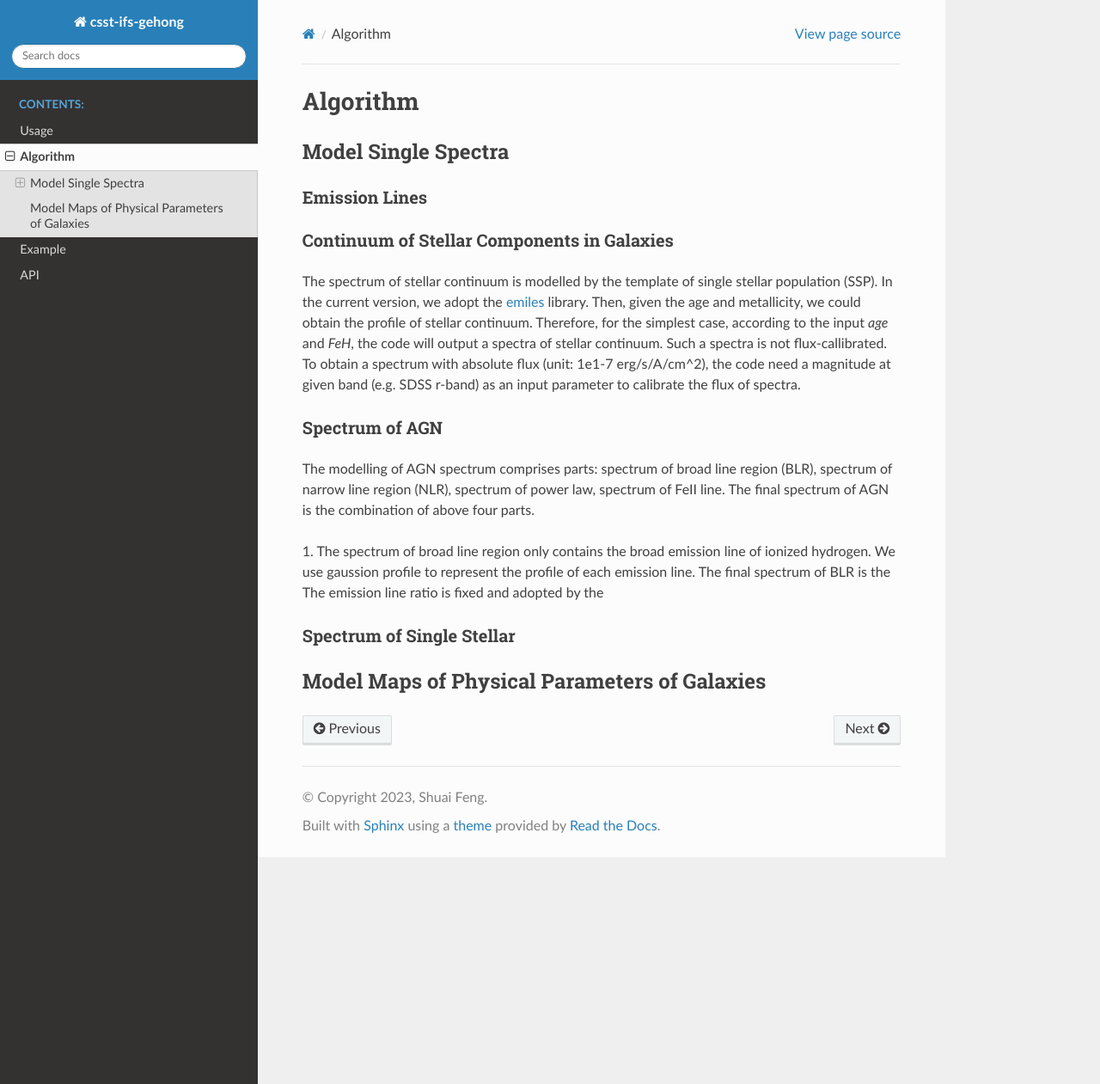
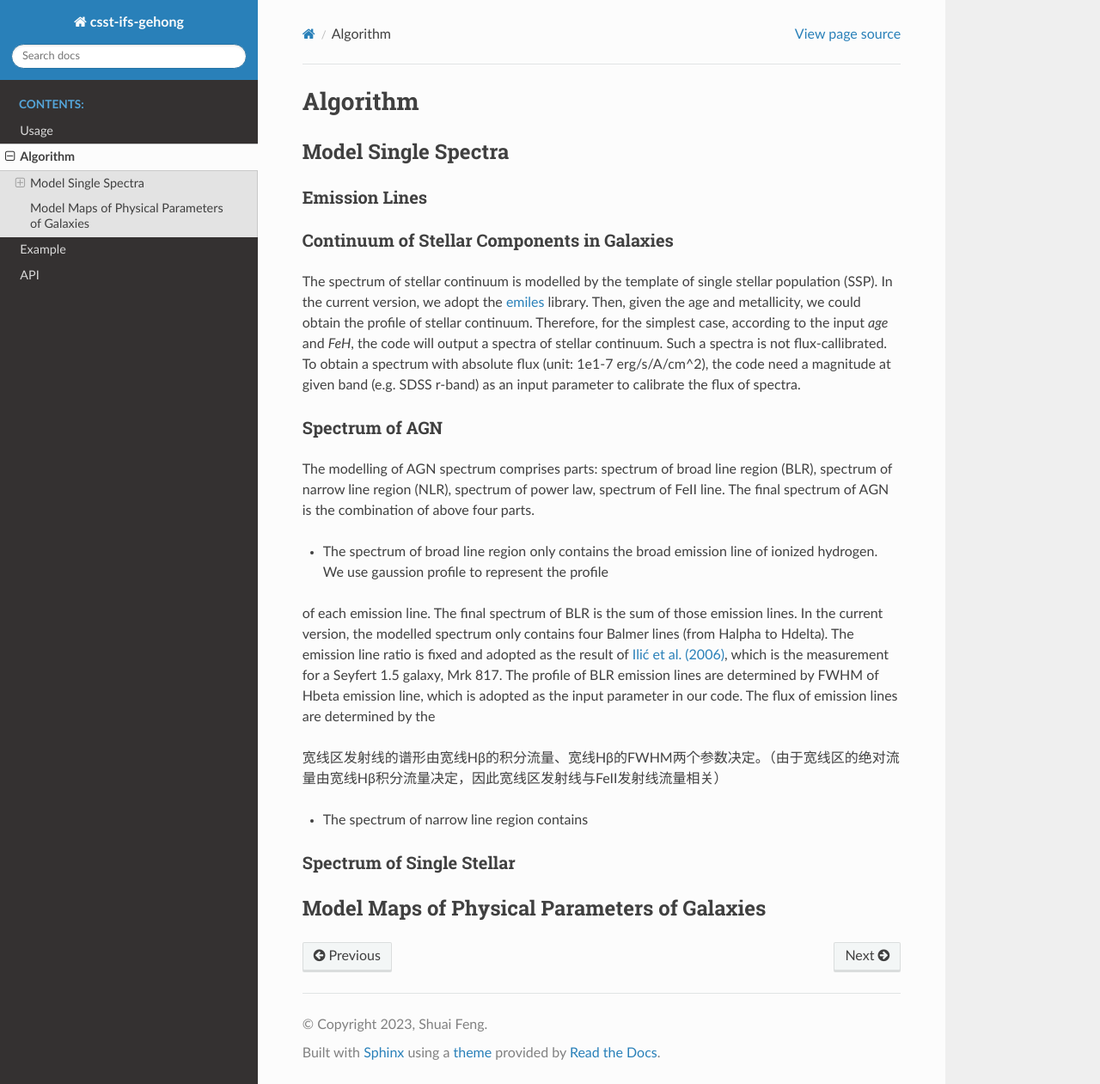
Before and after one commit to fengshuai0210/csst-ifs-gehong, a Sphinx documentation site: the page built from docs/source/algorithm.rst, in a window 1280 px wide and 1261 px high. Shown: the whole window at 86% size. Built offline with Sphinx 7.4.7 and the Read the Docs theme 2.0.0, drawn with Linux system fonts in a browser that asks for light colours.

Commit message:
Update algorithm.rst

```diff
--- a/docs/source/algorithm.rst
+++ b/docs/source/algorithm.rst
@@ -22,9 +22,16 @@ Spectrum of AGN
 The modelling of AGN spectrum comprises parts: spectrum of broad line region (BLR), spectrum of narrow line region (NLR), spectrum of
 power law, spectrum of FeII line. The final spectrum of AGN is the combination of above four parts.
 
-1. The spectrum of broad line region only contains the broad emission line of ionized hydrogen. We use gaussion profile to represent the profile
-of each emission line. The final spectrum of BLR is the The emission line ratio is fixed and adopted
-by the
+* The spectrum of broad line region only contains the broad emission line of ionized hydrogen. We use gaussion profile to represent the profile
+of each emission line. The final spectrum of BLR is the sum of those emission lines. In the current version, the modelled spectrum only contains
+four Balmer lines (from Halpha to Hdelta). The emission line ratio is fixed and adopted as the result of
+`Ilić et al. (2006) <https://ui.adsabs.harvard.edu/abs/2006MNRAS.371.1610I/abstract>`_, which is the measurement for a Seyfert 1.5 galaxy, Mrk 817.
+The profile of BLR emission lines are determined by FWHM of Hbeta emission line, which is adopted as the input parameter in our code. The flux of
+emission lines are determined by the
+
+宽线区发射线的谱形由宽线Hβ的积分流量、宽线Hβ的FWHM两个参数决定。（由于宽线区的绝对流量由宽线Hβ积分流量决定，因此宽线区发射线与FeII发射线流量相关）
+
+* The spectrum of narrow line region contains
 
 Spectrum of Single Stellar
 ~~~~~~~~~~~~~~~~~~~~~~~~~~
```
